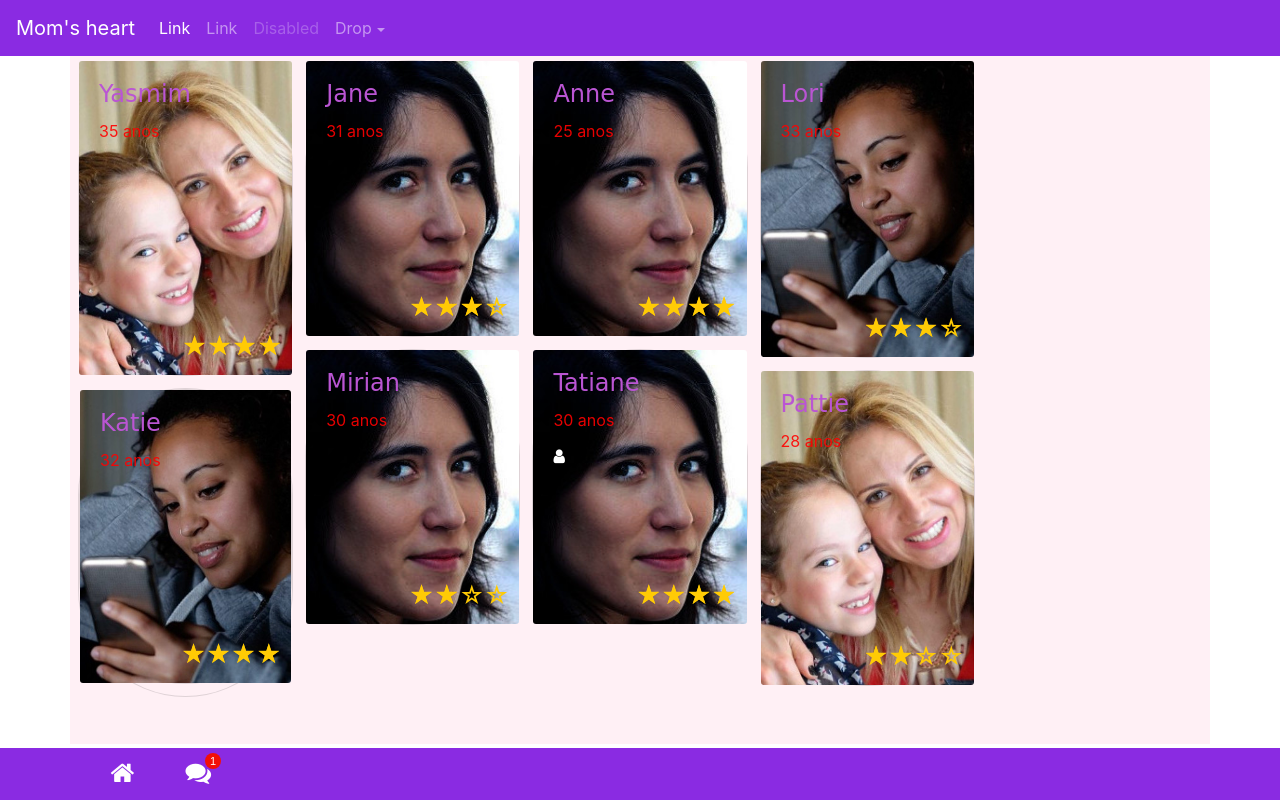
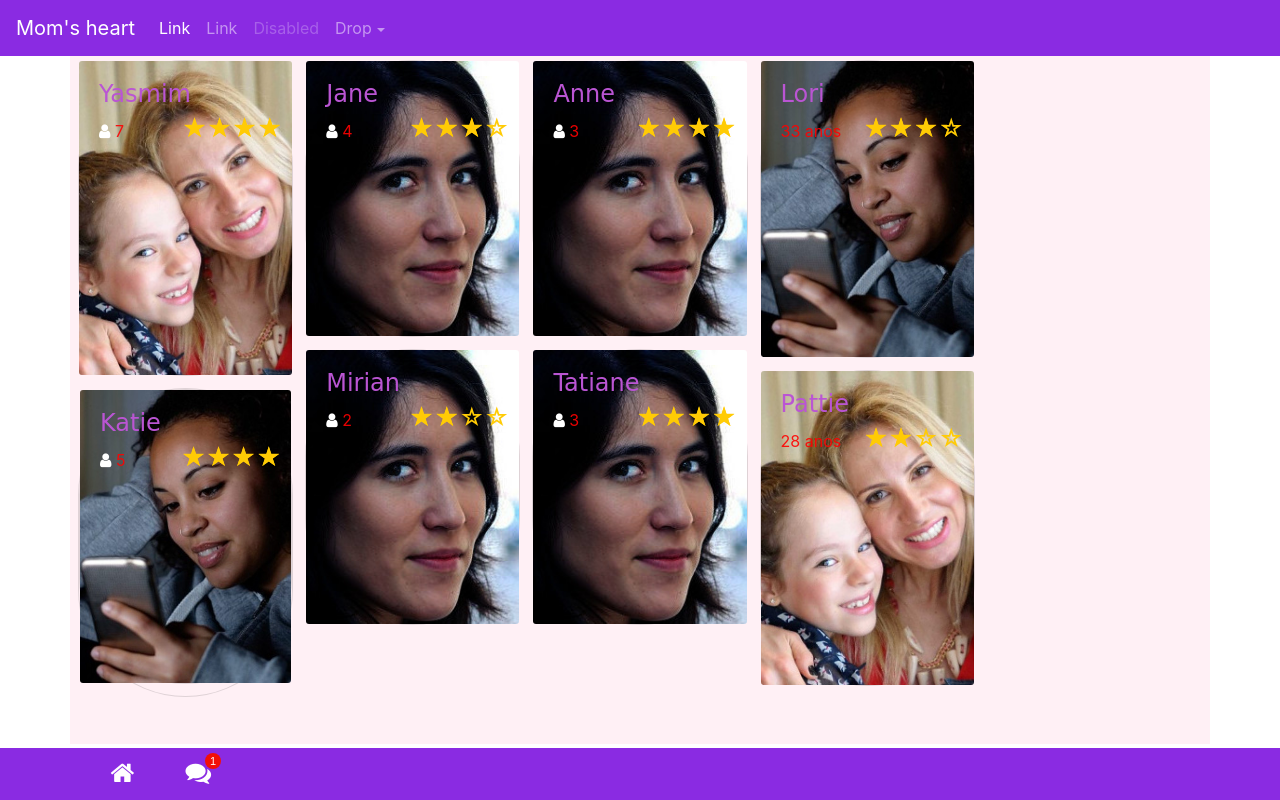
Before and after one commit to alessandrohc/ibm_coracaodemae, a Django app: page / in a window 1280 px wide. Run offline with Django 3.2, Linux system fonts and the light colour scheme; some libraries are stand-ins or nearby versions.

Commit message:
Subindo o rating e adicionando o icone de usuario

```diff
--- a/coracaodemae/mae/static/css/style.css
+++ b/coracaodemae/mae/static/css/style.css
@@ -42,7 +42,6 @@ nav form, nav form .form-group {margin-bottom: 0px}
 nav#top {padding: 8px 8px}
 
 .icon {
-	background-color: #000000;
 	color: #fff;
 }
 
@@ -92,7 +91,7 @@ footer .nav-item span {
 /*avaliacao*/
 .rating {
 	position: absolute !important;
-	bottom: 10px !important;
+	top: 50px !important;
 	right: 10px !important;
 }
 .detail .rating {
--- a/coracaodemae/mae/templates/mae/index.html
+++ b/coracaodemae/mae/templates/mae/index.html
@@ -69,7 +69,7 @@
 				<img class="card-img img-fluid" src="{% static "/media/mae-1.jpg" %}" alt="Card image">
 				<div class="card-img-overlay">
 		          <h4 class="card-title">Yasmim </h4>
-		          <p class="card-text">35 anos</p>
+		          <p class="card-text"><i class="fa fa-user icon" aria-hidden="true"></i> 7  </p>
 		          <div class="rating" data-rate-value=6></div>
         		</div>
 
@@ -79,7 +79,7 @@
 				<img class="card-img img-fluid" src="{% static "/media/mae2.jpg" %}" alt="Card image">
 				<div class="card-img-overlay">
 		          <h4 class="card-title">Katie </h4>
-		          <p class="card-text">32 anos</p>
+		          <p class="card-text"><i class="fa fa-user icon" aria-hidden="true"></i> 5  </p>
 		          <div class="rating" data-rate-value=6></div>
         		</div>
 			</div>
@@ -88,7 +88,7 @@
 				<img class="card-img img-fluid" src="{% static "/media/mae0.jpg" %}" alt="Card image">
 				<div class="card-img-overlay">
 		          <h4 class="card-title">Jane </h4>
-		          <p class="card-text">31 anos</p>
+		          <p class="card-text"><i class="fa fa-user icon" aria-hidden="true"></i> 4  </p>
 		          <div class="rating" data-rate-value=5></div>
         		</div>
 			</div>
@@ -96,7 +96,7 @@
 				<img class="card-img img-fluid" src="{% static "/media/mae0.jpg" %}" alt="Card image">
 				<div class="card-img-overlay">
 		          <h4 class="card-title">Mirian </h4>
-		          <p class="card-text">30 anos</p>
+		          <p class="card-text"><i class="fa fa-user icon" aria-hidden="true"></i> 2  </p>
 		          <div class="rating" data-rate-value=3></div>
         		</div>
 			</div>
@@ -104,7 +104,7 @@
 				<img class="card-img img-fluid" src="{% static "/media/mae0.jpg" %}" alt="Card image">
 				<div class="card-img-overlay">
 		          <h4 class="card-title">Anne </h4>
-		          <p class="card-text">25 anos</p>
+		          <p class="card-text"><i class="fa fa-user icon" aria-hidden="true"></i> 3  </p>
 		          <div class="rating" data-rate-value=6></div>
         		</div>
 			</div>
@@ -112,7 +112,7 @@
 				<img class="card-img img-fluid" src="{% static "/media/mae0.jpg" %}" alt="Card image">
 				<div class="card-img-overlay">
 		          <h4 class="card-title">Tatiane </h4>
-		          <p class="card-text">30 anos</p><i class="fa fa-user icon" aria-hidden="true"></i>
+		          <p class="card-text"><i class="fa fa-user icon" aria-hidden="true"></i> 3  </p>
 		          <div class="rating" data-rate-value=6></div>
         		</div>
 			</div>
```
